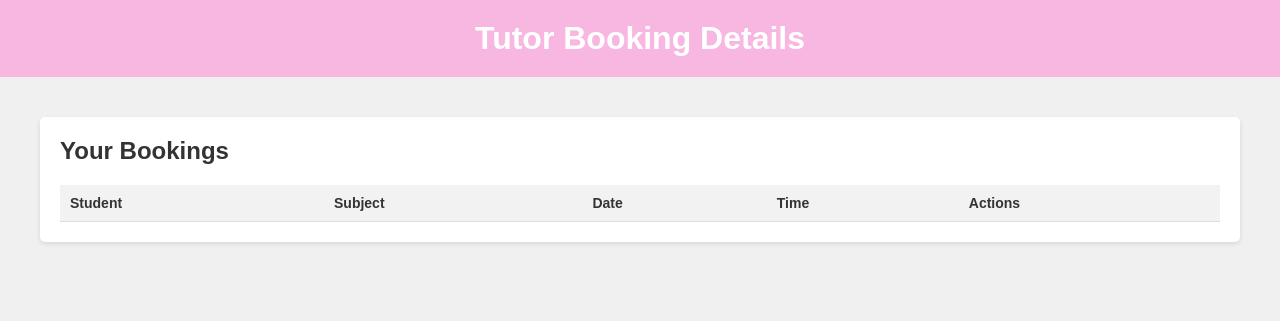
After one commit to Mandisa1216/Tutor-Booking-App, a Flask app: template templates/view.html in a window 1280 px wide. The commit adds this page. Shown: the top 321 px of the page. Run offline with Flask 3, Linux system fonts and the light colour scheme; the template is opened without the code that fills it, so the values that code supplies are empty; some libraries are stand-ins or nearby versions.

```diff
--- a/app.py
+++ b/app.py
@@ -64,7 +64,7 @@ def about():
 @app.route('/subject', methods=["GET"])
 def subject():
     subjects = db.Subjects.find()
-    return render_template('Subjectss.html', subjects=subjects)
+    return render_template('Subjects.html', subject=subjects)
 
 
 from flask import redirect, url_for, render_template
--- a/static/Adding.css
+++ b/static/Adding.css
@@ -65,5 +65,5 @@ button {
 #messageContainer {
     margin-top: 15px;
     font-size: 14px;
-    color: #d9534f; /* Color for error messages */
+    color: #f5e2e1; /* Color for error messages */
 }
--- /dev/null
+++ b/static/view.css
@@ -0,0 +1,67 @@
+/* Reset some default styles */
+* {
+  box-sizing: border-box;
+  margin: 0;
+  padding: 0;
+}
+
+body {
+  font-family: Arial, sans-serif;
+  background-color: #f0f0f0;
+  color: #333;
+}
+
+header {
+  background-color: #f7b7e1;
+  padding: 20px;
+  text-align: center;
+  color: #fff;
+}
+
+main {
+  padding: 40px;
+}
+
+.booking-container {
+  background-color: #fff;
+  border-radius: 5px;
+  box-shadow: 0 2px 5px rgba(0, 0, 0, 0.1);
+  padding: 20px;
+  margin-bottom: 40px;
+}
+
+.booking-container h2 {
+  margin-bottom: 20px;
+}
+
+table {
+  width: 100%;
+  border-collapse: collapse;
+  font-size: 14px;
+}
+
+th, td {
+  padding: 10px;
+  text-align: left;
+  border-bottom: 1px solid #ddd;
+}
+
+th {
+  background-color: #f2f2f2;
+}
+
+.btn-delete {
+  background-color: #f0d3d0;
+  color: #fff;
+  border: none;
+  padding: 8px 16px;
+  border-radius: 4px;
+  cursor: pointer;
+}
+
+footer {
+  background-color: #333;
+  color: #fff;
+  padding: 20px;
+  text-align: center;
+}
--- /dev/null
+++ b/templates/view.html
@@ -0,0 +1,36 @@
+<!DOCTYPE html>
+<html lang="en">
+<head>
+  <meta charset="UTF-8">
+  <meta name="viewport" content="width=device-width, initial-scale=1.0">
+  <title>Tutor Booking Details</title>
+  <link rel="stylesheet" href="/static/view.css">
+</head>
+<body>
+  <header>
+    <h1>Tutor Booking Details</h1>
+  </header>
+
+  <main>
+    <div class="booking-container">
+      <h2>Your Bookings</h2>
+      <table>
+        <thead>
+          <tr>
+            <th>Student</th>
+            <th>Subject</th>
+            <th>Date</th>
+            <th>Time</th>
+            <th>Actions</th>
+          </tr>
+        </thead>
+        <tbody id="booking-table-body">
+          <!-- Bookings will be dynamically inserted here -->
+        </tbody>
+      </table>
+    </div>
+  </main>
+
+  <script src="app.js"></script>
+</body>
+</html>
```
Also changed, not shown: static/landing.css (+15 -1 lines), static/Images/booook.jpeg (added), static/tutor image1.jpeg (deleted), static/tutor image2.jpeg (deleted), static/tutor image3.jpeg (deleted), static/tutor image4.jpeg (deleted), static/tutor image6.jpeg (deleted), static/tutor image7.jpeg (deleted).
